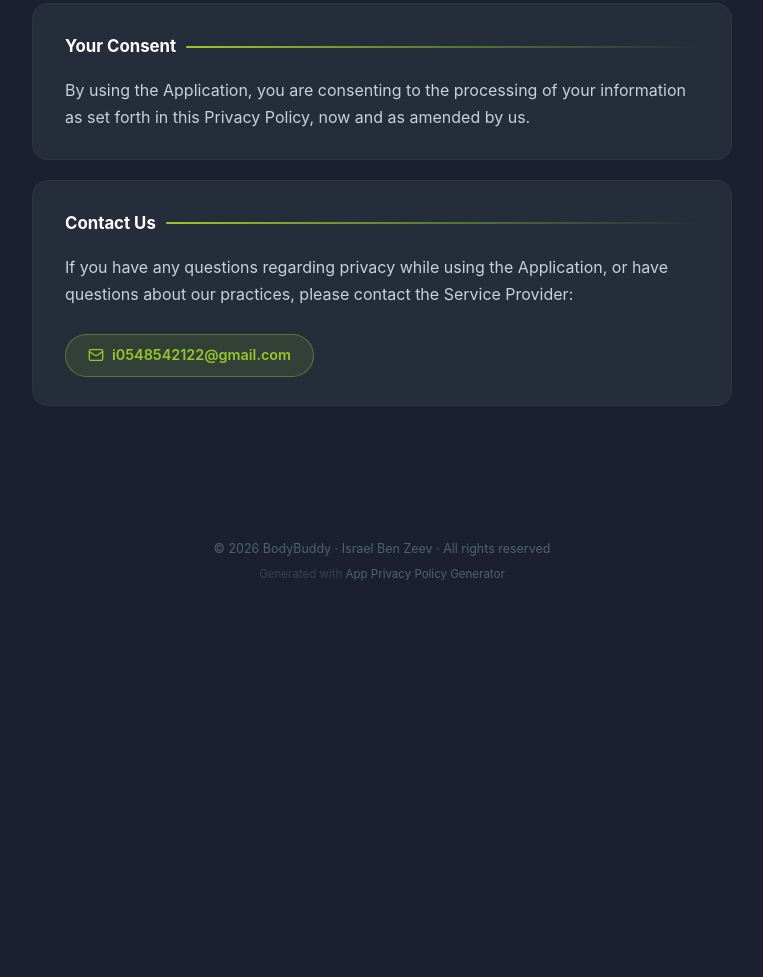
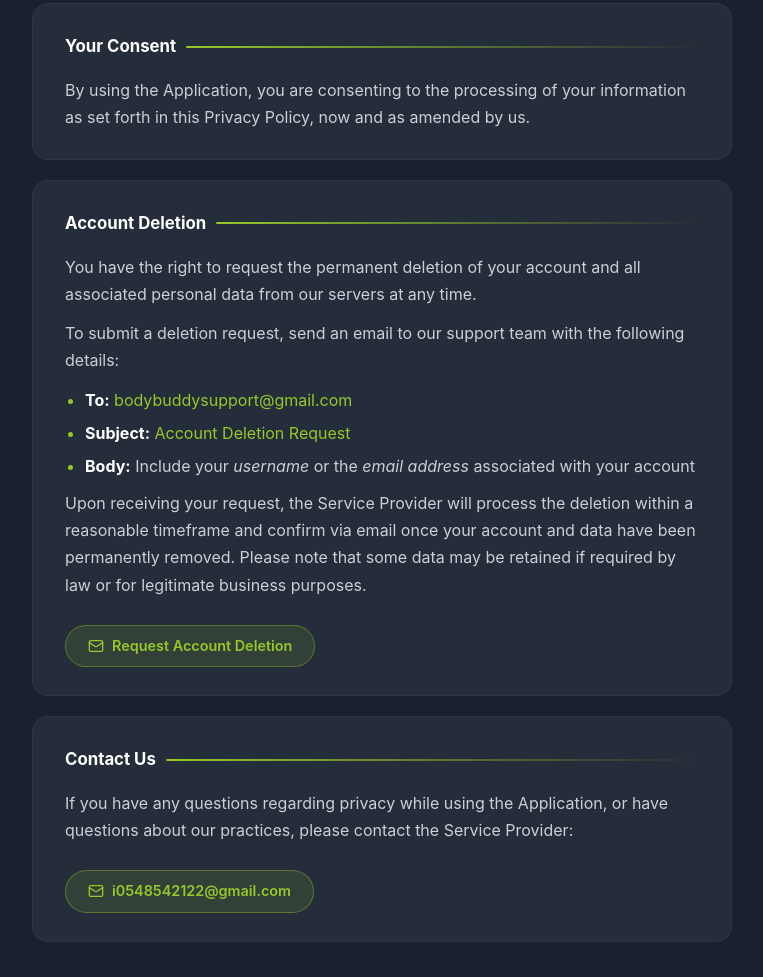
Before and after one commit to IsraelBenZeev/BodyBuddu-Privacy-Policy, a plain HTML site: page index.html in a window 1280 px wide. Shown: the part 2861-3838 px from the top of the page, without its empty margins (258-1021 px from the left). Before the commit the page ends 3477 px from the top, so only its background shows below. Drawn offline with Linux system fonts and the light colour scheme.

Commit message:
add delete account

```diff
--- a/index.html
+++ b/index.html
@@ -455,7 +455,33 @@
     </p>
   </section>
 
-  <!-- 10. Contact -->
+  <!-- 10. Account Deletion -->
+  <section class="card">
+    <h2>Account Deletion</h2>
+    <p>
+      You have the right to request the permanent deletion of your account and all associated personal data
+      from our servers at any time.
+    </p>
+    <p>To submit a deletion request, send an email to our support team with the following details:</p>
+    <ul>
+      <li><strong style="color:var(--heading)">To:</strong> <a href="mailto:bodybuddysupport@gmail.com">bodybuddysupport@gmail.com</a></li>
+      <li><strong style="color:var(--heading)">Subject:</strong> <span style="color:var(--green)">Account Deletion Request</span></li>
+      <li><strong style="color:var(--heading)">Body:</strong> Include your <em>username</em> or the <em>email address</em> associated with your account</li>
+    </ul>
+    <p>
+      Upon receiving your request, the Service Provider will process the deletion within a reasonable timeframe
+      and confirm via email once your account and data have been permanently removed.
+      Please note that some data may be retained if required by law or for legitimate business purposes.
+    </p>
+    <a class="contact-btn" href="mailto:bodybuddysupport@gmail.com?subject=Account%20Deletion%20Request">
+      <svg width="16" height="16" viewBox="0 0 24 24" fill="none" stroke="currentColor" stroke-width="2" stroke-linecap="round" stroke-linejoin="round">
+        <rect x="2" y="4" width="20" height="16" rx="2"/><path d="m22 7-8.97 5.7a1.94 1.94 0 0 1-2.06 0L2 7"/>
+      </svg>
+      Request Account Deletion
+    </a>
+  </section>
+
+  <!-- 11. Contact -->
   <section class="card">
     <h2>Contact Us</h2>
     <p>
```
